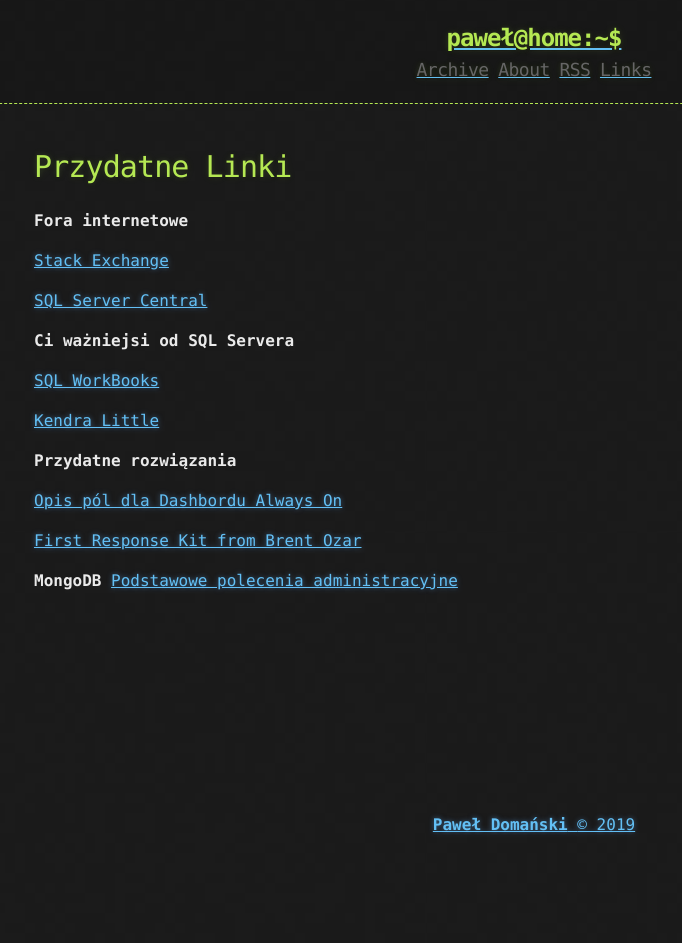
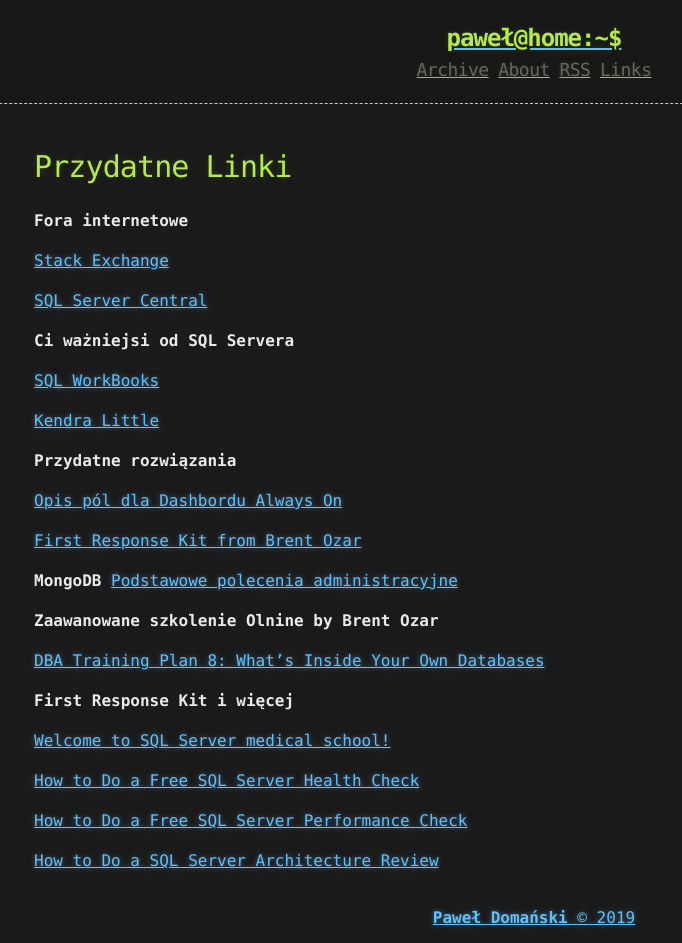
Before and after one commit to pdomansk/pdomansk.github.io, a Jekyll site: the page built from links.md, in a window 1280 px wide. Shown: the whole page, without its empty margins (106-788 px from the left). Built offline with Jekyll 4.4.1, drawn with Linux system fonts in a browser that asks for light colours; before the commit the page ends 900 px from its top, so only the background shows below that.

Commit message:
Dodanie linków do Bloga Brenta, może się to przydać w przyszłości

```diff
--- a/links.md
+++ b/links.md
@@ -28,3 +28,18 @@ title: Links
 
 **MongoDB**
 [Podstawowe polecenia administracyjne](_pages/mongodb)
+
+**Zaawanowane szkolenie Olnine by Brent Ozar**
+
+[DBA Training Plan 8: What’s Inside Your Own Databases](https://www.brentozar.com/archive/2019/08/dba-training-plan-8-whats-inside-your-own-databases/)
+
+
+**First Response Kit i więcej**
+
+[Welcome to SQL Server medical school!](https://www.brentozar.com/thanks/welcome-sql-server-medical-school/)
+
+[How to Do a Free SQL Server Health Check](https://www.brentozar.com/archive/2017/10/free-sql-server-health-check/)
+
+[How to Do a Free SQL Server Performance Check](https://www.brentozar.com/archive/2017/10/free-sql-server-performance-check/)
+
+[How to Do a SQL Server Architecture Review](https://www.brentozar.com/archive/2017/10/sql-server-architecture-review/)
```
